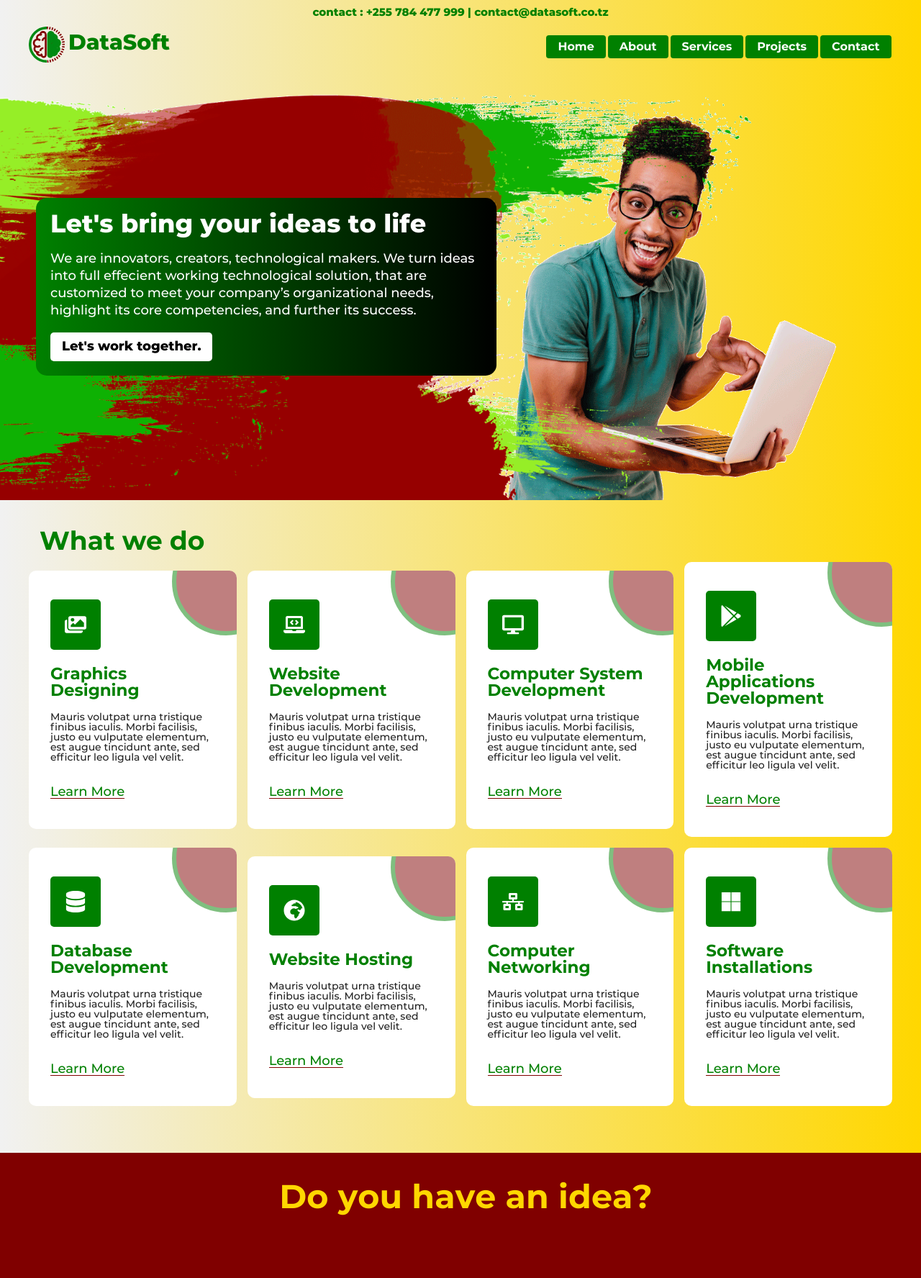
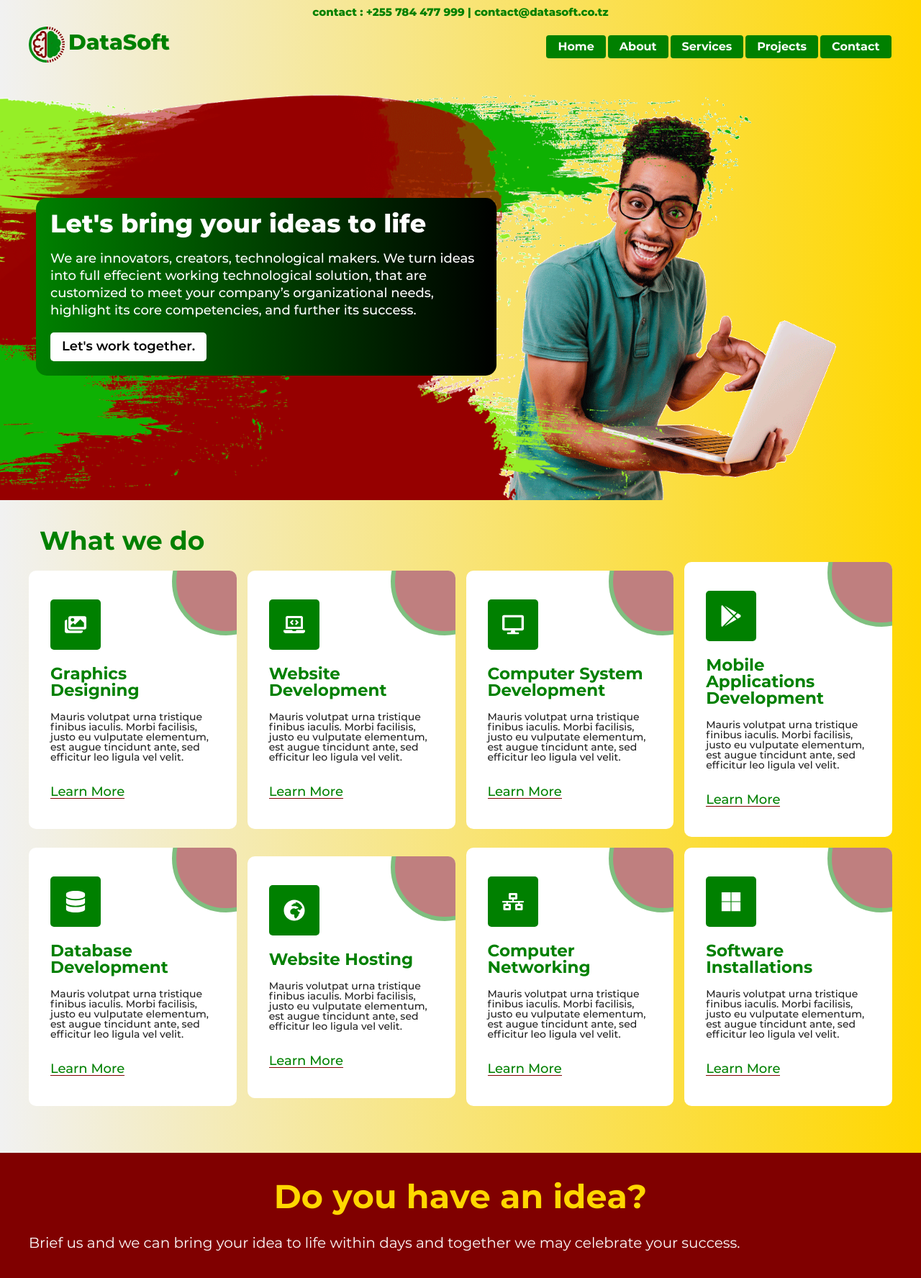
Before and after one commit to LucasJohnNyamhanga/datasoft, a Next.js app: page / in a window 1280 px wide. Shown: the top 1776 px of the page at 72% size. Built offline with nearby package versions, Linux system fonts and the light colour scheme.

Commit message:
datasoft

```diff
--- a/app/components/DoYouHaveAnIdea.tsx
+++ b/app/components/DoYouHaveAnIdea.tsx
@@ -147,7 +147,12 @@ const DoYouHaveAnIdea = () => {
             </div>
           </div>
         </h2>
-        <div className={styles.innerContainer}></div>
+      </div>
+      <div className={styles.innerContainer}>
+        <p className={styles.details}>
+          Brief us and we can bring your idea to life within days and together
+          we may celebrate your success.
+        </p>
       </div>
     </div>
   );
--- a/app/components/Nav.tsx
+++ b/app/components/Nav.tsx
@@ -9,7 +9,13 @@ const Nav = () => {
       <div className={Styles.innerContainerTop}>
         <div className={Styles.NavDetails}>
           <div className={Styles.topAdvatisment}>
-            <p>contact : +255 784 477 999 | contact@datasoft.co.tz</p>
+            <p>
+              contact : <a href="tel:+255784477999">+255 784 477 999</a> |
+              <a href="mailto:contact@datasoft.co.tz">
+                {" "}
+                contact@datasoft.co.tz
+              </a>
+            </p>
           </div>
         </div>
         <div className={Styles.NavHeader}>
--- a/app/styles/doYouHaveAnIdea.module.scss
+++ b/app/styles/doYouHaveAnIdea.module.scss
@@ -13,6 +13,8 @@
   .subContainer {
     display: flex;
     flex-direction: column;
+    justify-content: center;
+    align-items: center;
 
     h2 {
       font-family: $fontHeader;
@@ -262,30 +264,18 @@
       }
     }
   }
-}
+  .innerContainer {
+    display: flex;
+    flex-direction: column;
+    width: 100%;
+    max-width: 1200px;
+    justify-content: flex-start;
+    align-items: flex-start;
 
-.innerContainer {
-  width: 100%;
-  max-width: 1200px;
-  display: grid;
-  grid-gap: 15px;
-  //padding: 10px;
-
-  @media (min-width: 268px) {
-    grid-template-columns: repeat(1, 1fr);
-    align-items: center;
-    justify-content: center;
-  }
-
-  @media (min-width: 468px) {
-    grid-template-columns: repeat(2, 1fr);
-  }
-
-  @media (min-width: 888px) {
-    grid-template-columns: repeat(3, 1fr);
-  }
-
-  @media (min-width: 1200px) {
-    grid-template-columns: repeat(4, 1fr);
+    .details {
+      font-size: 20px;
+      color: $white;
+      font-weight: 400;
+    }
   }
 }
--- a/app/styles/hero.module.scss
+++ b/app/styles/hero.module.scss
@@ -73,9 +73,11 @@
       transition: all 0.35s;
       box-sizing: border-box;
       background-color: $white;
+      font-weight: 600;
     }
 
     .buttonStyle {
+      font-weight: 600;
       $btn-color: $black;
       $btn-hover-color: $black;
       position: relative;
@@ -130,7 +132,7 @@
       font-family: $fontHeader;
       font-style: normal;
       font-weight: 500;
-      font-size: 20px;
+      font-size: 18px;
       line-height: 1.5rem;
     }
 
@@ -570,6 +572,7 @@
     border-radius: 10px;
 
     .button {
+      font-weight: 600 !important;
       display: flex;
       width: fit-content;
       height: 40px;
@@ -596,6 +599,7 @@
       color: $black;
       transition-delay: 0.3s;
       overflow: hidden;
+      font-weight: 600 !important;
       &:hover {
         transform: translateY(-0.3em);
         border-color: $btn-hover-color;
```
